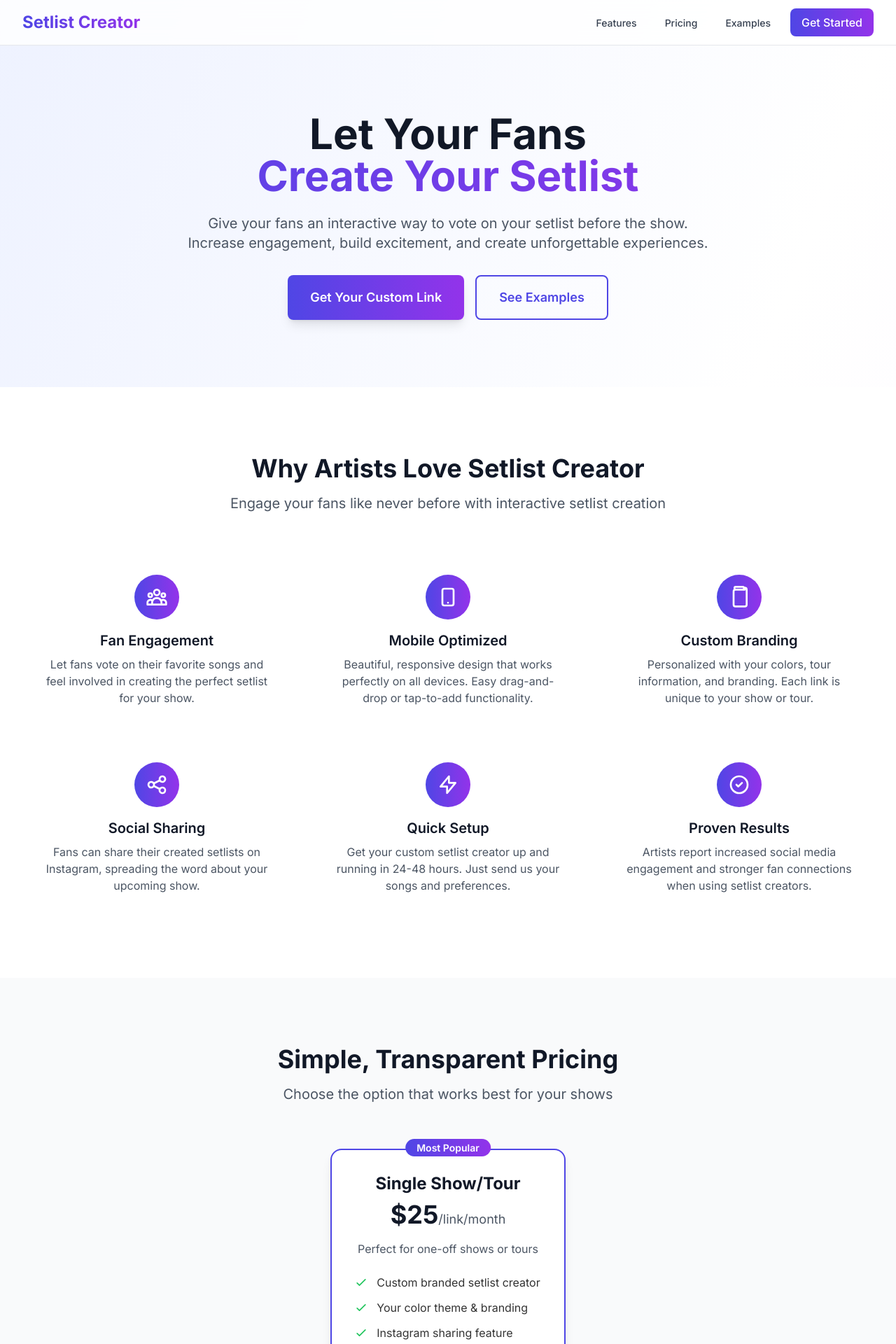
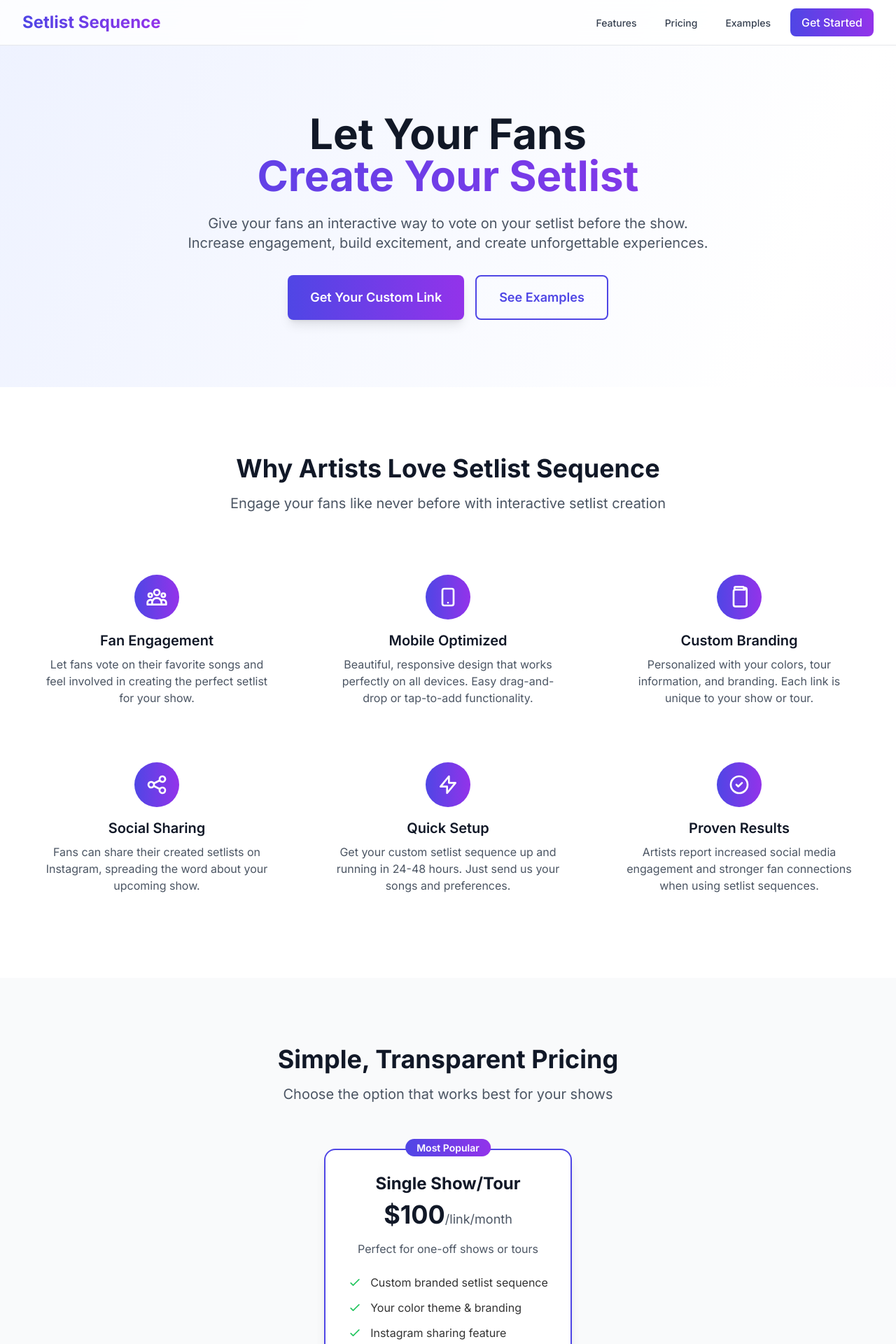
Before and after one commit to jimmyshultz/setlist_creator, a Next.js app: page / in a window 1280 px wide. Shown: the top 1920 px of the page at 70% size. Built offline with nearby package versions, Linux system fonts and the light colour scheme.

Commit message:
name and pricing change

```diff
--- a/package.json
+++ b/package.json
@@ -17,8 +17,8 @@
     "react-dom": "^19.1.0"
   },
   "devDependencies": {
-    "@types/node": "^20",
-    "@types/react": "^18",
+    "@types/node": "20.17.51",
+    "@types/react": "18.3.23",
     "@types/react-dom": "^18",
     "autoprefixer": "^10.4.20",
     "eslint": "8.57.0",
--- a/src/app/[artist]/[show]/page.tsx
+++ b/src/app/[artist]/[show]/page.tsx
@@ -39,7 +39,7 @@ function Loading() {
     <div className="min-h-screen flex items-center justify-center bg-gray-100">
       <div className="text-center">
         <div className="inline-block animate-spin rounded-full h-12 w-12 border-t-2 border-b-2 border-indigo-600 mb-4"></div>
-        <p className="text-gray-700">Loading setlist creator...</p>
+        <p className="text-gray-700">Loading setlist sequence...</p>
       </div>
     </div>
   );
--- a/src/app/layout.tsx
+++ b/src/app/layout.tsx
@@ -9,7 +9,7 @@ const inter = Inter({
 });
 
 export const metadata: Metadata = {
-  title: "Setlist Creator | Help Artists Choose Their Setlist",
+  title: "Setlist Sequence | Help Artists Choose Their Setlist",
   description: "Create and arrange setlists for your favorite artists' upcoming concerts with an easy-to-use drag and drop interface.",
   keywords: ["setlist", "concert", "music", "playlist", "drag and drop", "fan engagement"],
 };
--- a/src/app/page.tsx
+++ b/src/app/page.tsx
@@ -7,10 +7,10 @@ export default function HomePage() {
   const [isMenuOpen, setIsMenuOpen] = useState(false);
 
   const handleEmailClick = () => {
-    const subject = encodeURIComponent('Custom Setlist Creator Request');
+    const subject = encodeURIComponent('Custom Setlist Sequence Request');
     const body = encodeURIComponent(`Hi there!
 
-I'm interested in getting a custom setlist creator for my upcoming show(s). Here are the details:
+I'm interested in getting a custom setlist sequence for my upcoming show(s). Here are the details:
 
 ARTIST INFORMATION:
 - Artist/Band Name: [Your name here]
@@ -54,7 +54,7 @@ Thanks!
             <div className="flex items-center">
               <div className="flex-shrink-0">
                 <h1 className="text-2xl font-bold bg-gradient-to-r from-indigo-600 to-purple-600 bg-clip-text text-transparent">
-                  Setlist Creator
+                  Setlist Sequence
                 </h1>
               </div>
             </div>
@@ -161,7 +161,7 @@ Thanks!
         <div className="max-w-7xl mx-auto px-4 sm:px-6 lg:px-8">
           <div className="text-center mb-16">
             <h2 className="text-3xl md:text-4xl font-bold text-gray-900 mb-4">
-              Why Artists Love Setlist Creator
+              Why Artists Love Setlist Sequence
             </h2>
             <p className="text-xl text-gray-600 max-w-2xl mx-auto">
               Engage your fans like never before with interactive setlist creation
@@ -225,7 +225,7 @@ Thanks!
               </div>
               <h3 className="text-xl font-semibold text-gray-900 mb-2">Quick Setup</h3>
               <p className="text-gray-600">
-                Get your custom setlist creator up and running in 24-48 hours. Just send us your songs and preferences.
+                Get your custom setlist sequence up and running in 24-48 hours. Just send us your songs and preferences.
               </p>
             </div>
 
@@ -237,7 +237,7 @@ Thanks!
               </div>
               <h3 className="text-xl font-semibold text-gray-900 mb-2">Proven Results</h3>
               <p className="text-gray-600">
-                Artists report increased social media engagement and stronger fan connections when using setlist creators.
+                Artists report increased social media engagement and stronger fan connections when using setlist sequences.
               </p>
             </div>
           </div>
@@ -267,7 +267,7 @@ Thanks!
               <div className="text-center">
                 <h3 className="text-2xl font-bold text-gray-900 mb-2">Single Show/Tour</h3>
                 <div className="text-4xl font-bold text-gray-900 mb-4">
-                  $25
+                  $100
                   <span className="text-lg font-normal text-gray-600">/link/month</span>
                 </div>
                 <p className="text-gray-600 mb-6">Perfect for one-off shows or tours</p>
@@ -277,7 +277,7 @@ Thanks!
                     <svg className="w-5 h-5 text-green-500 mr-3" fill="none" stroke="currentColor" viewBox="0 0 24 24">
                       <path strokeLinecap="round" strokeLinejoin="round" strokeWidth={2} d="M5 13l4 4L19 7" />
                     </svg>
-                    Custom branded setlist creator
+                    Custom branded setlist sequence
                   </li>
                   <li className="flex items-center">
                     <svg className="w-5 h-5 text-green-500 mr-3" fill="none" stroke="currentColor" viewBox="0 0 24 24">
@@ -325,7 +325,7 @@ Thanks!
               See It In Action
             </h2>
             <p className="text-xl text-gray-600 max-w-2xl mx-auto">
-              Check out these example setlist creators for different artists
+              Check out these example setlist sequences for different artists
             </p>
           </div>
 
@@ -400,7 +400,7 @@ Thanks!
             Ready to Engage Your Fans?
           </h2>
           <p className="text-xl text-indigo-100 mb-8 max-w-2xl mx-auto">
-            Get your custom setlist creator and start building excitement for your next show
+            Get your custom setlist sequence and start building excitement for your next show
           </p>
           <button
             onClick={handleEmailClick}
@@ -416,7 +416,7 @@ Thanks!
         <div className="max-w-7xl mx-auto px-4 sm:px-6 lg:px-8">
           <div className="text-center">
             <h3 className="text-2xl font-bold bg-gradient-to-r from-indigo-400 to-purple-400 bg-clip-text text-transparent mb-4">
-              Setlist Creator
+              Setlist Sequence
             </h3>
             <p className="text-gray-400 mb-6">
               Empowering artists to connect with their fans through interactive setlist creation
@@ -434,7 +434,7 @@ Thanks!
             </div>
             <div className="mt-8 pt-8 border-t border-gray-800">
               <p className="text-gray-400 text-sm">
-                © 2024 Setlist Creator. All rights reserved.
+                © 2024 Setlist Sequence. All rights reserved.
               </p>
             </div>
           </div>
--- a/src/components/ShareModal.tsx
+++ b/src/components/ShareModal.tsx
@@ -386,7 +386,7 @@ const ShareModal: React.FC<ShareModalProps> = ({
       if (isMobile) {
         // On mobile, copy a text version (most mobile browsers don't support image clipboard)
         await navigator.clipboard.writeText(
-          `Check out my dream setlist for ${artistName}! Create your own at setlist-creator.vercel.app`
+          `Check out my dream setlist for ${artistName}! Create your own at setlistsequence.com`
         );
         setCopySuccess(true);
         setTimeout(() => setCopySuccess(false), 2000);
@@ -407,7 +407,7 @@ const ShareModal: React.FC<ShareModalProps> = ({
       // Try text fallback even on desktop if the image clipboard fails
       try {
         await navigator.clipboard.writeText(
-          `Check out my dream setlist for ${artistName}! Create your own at setlist-creator.vercel.app`
+          `Check out my dream setlist for ${artistName}! Create your own at setlistsequence.com`
         );
         setCopySuccess(true);
         setTimeout(() => setCopySuccess(false), 2000);
@@ -441,7 +441,7 @@ const ShareModal: React.FC<ShareModalProps> = ({
           console.log('Image sharing failed, falling back to text', imageShareError);
           await navigator.share({
             title: `My setlist for ${artistName}`,
-            text: `Check out my dream setlist for ${artistName}! Create your own at setlist-creator.vercel.app`
+            text: `Check out my dream setlist for ${artistName}! Create your own at setlistsequence.com`
           });
         }
       }
--- a/src/components/ShareableSetlist.tsx
+++ b/src/components/ShareableSetlist.tsx
@@ -359,7 +359,7 @@ const ShareableSetlist = React.forwardRef<HTMLDivElement, ShareableSetlistProps>
             textShadow: '0 2px 4px rgba(0,0,0,0.5)',
             letterSpacing: '0.5px',
           }}>
-            Created with Setlist Creator
+            Created with Setlist Sequence
           </p>
         </div>
       </div>
```
Also changed, not shown: 1 other file (tests, documents, lock files or other folders).
